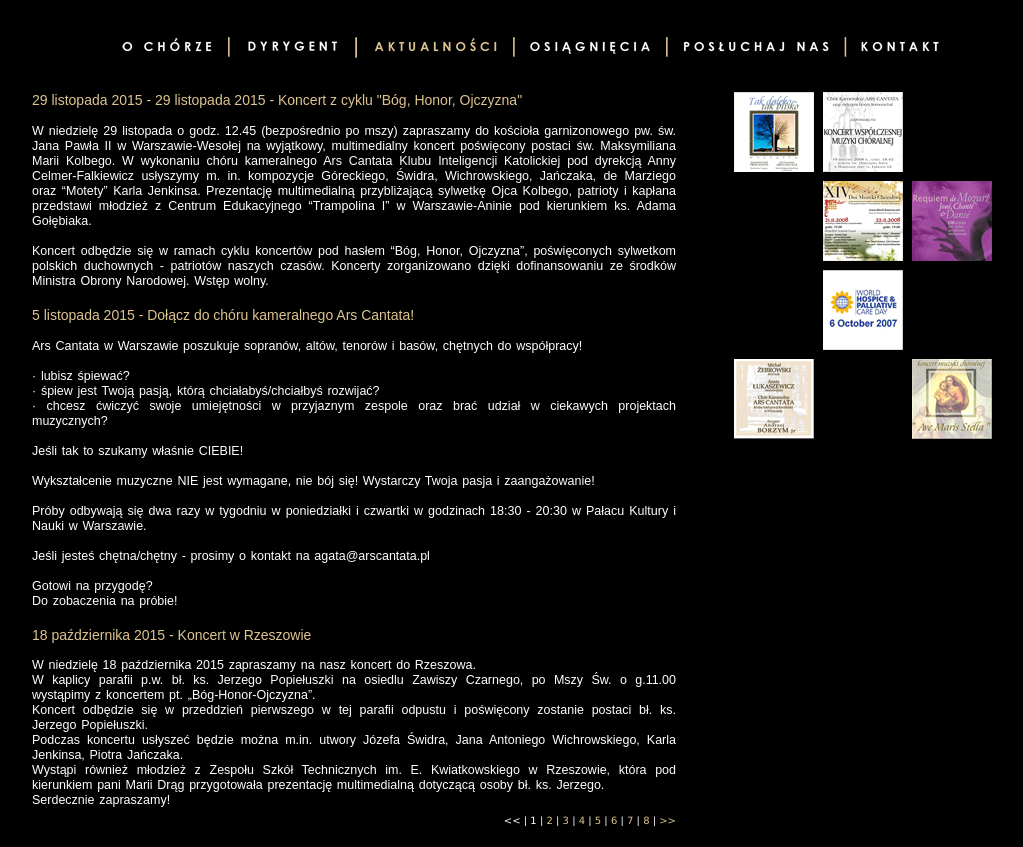
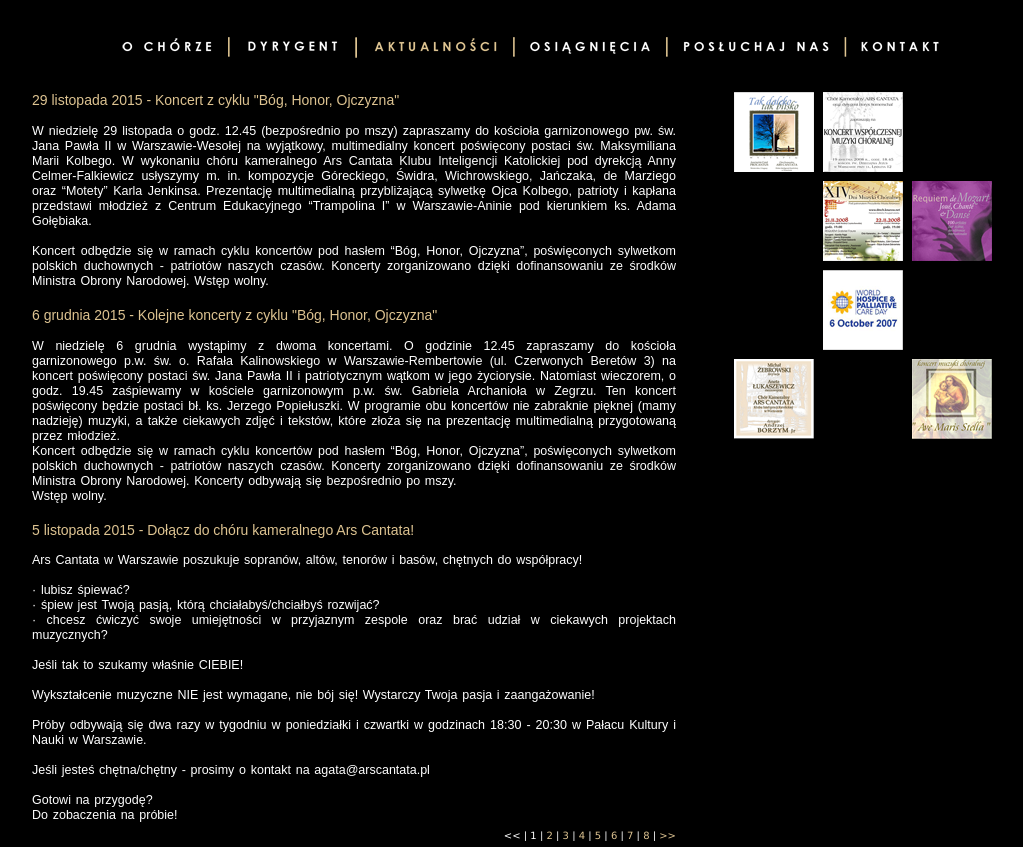
Before and after one commit to ars-cantata/ars-cantata.github.io, a Jekyll site: the page built from aktualnosci/index.html, in a window 1280 px wide, cut to the strip 0-847 px from the top of the page. Shown: the whole strip, without its empty margins (123-1146 px from the left). Built offline with Jekyll 4.4.1, drawn with Linux system fonts in a browser that asks for light colours; the list of posts is cut into pages by our own code.

Commit message:
Aktualności - nowe koncerty plus poprawki estetyczne

```diff
--- /dev/null
+++ b/_posts/2015-11-29-koncert_Rembertow.md
@@ -0,0 +1,12 @@
+---
+title: Kolejne koncerty z cyklu "Bóg, Honor, Ojczyzna"
+date_time: 6 grudnia 2015
+layout: layout_post
+language: pl
+---
+<br>
+W niedzielę 6 grudnia wystąpimy z dwoma koncertami. O godzinie 12.45 zapraszamy do kościoła garnizonowego p.w. św. o. Rafała Kalinowskiego w Warszawie-Rembertowie (ul. Czerwonych Beretów 3) na koncert poświęcony postaci św. Jana Pawła II i patriotycznym wątkom w jego życiorysie. Natomiast wieczorem, o godz. 19.45 zaśpiewamy w kościele garnizonowym p.w. św. Gabriela Archanioła w Zegrzu. Ten koncert poświęcony będzie postaci bł. ks. Jerzego Popiełuszki. W programie obu koncertów nie zabraknie pięknej (mamy nadzieję) muzyki, a także ciekawych zdjęć i tekstów, które złoża się na prezentację multimedialną przygotowaną przez młodzież.
+<br>
+Koncert odbędzie się w ramach cyklu koncertów pod hasłem "Bóg, Honor, Ojczyzna", poświęconych sylwetkom polskich duchownych - patriotów naszych czasów. Koncerty zorganizowano dzięki dofinansowaniu ze środków Ministra Obrony Narodowej. Koncerty odbywają się bezpośrednio po mszy.
+<br>
+Wstęp wolny.
--- a/_posts/2015-11-29-koncert_Wesola .md
+++ b/_posts/2015-11-29-koncert_Wesola .md
@@ -1,5 +1,5 @@
 ---
-title: 29 listopada 2015 - Koncert  z cyklu "Bóg, Honor, Ojczyzna"
+title: Koncert  z cyklu "Bóg, Honor, Ojczyzna"
 date_time: 29 listopada 2015
 layout: layout_post
 language: pl
```
